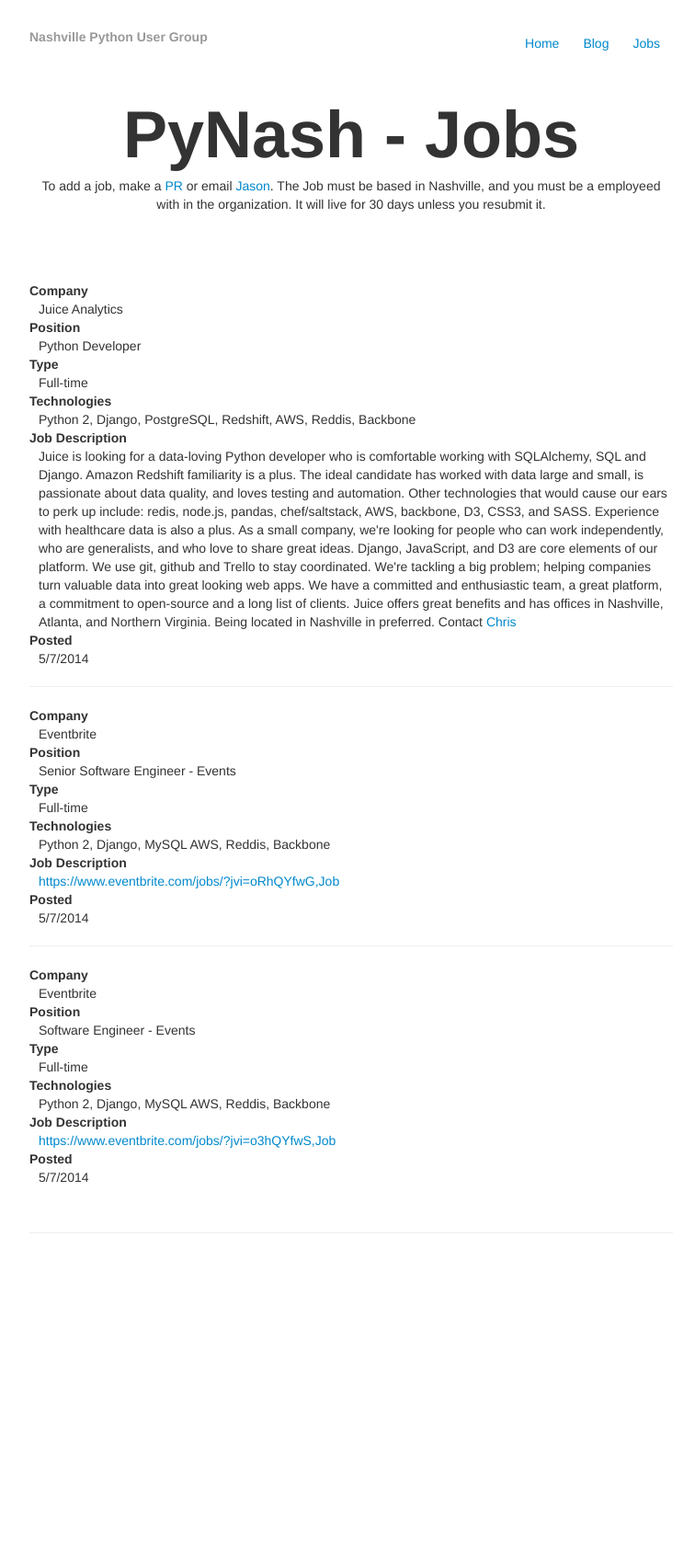
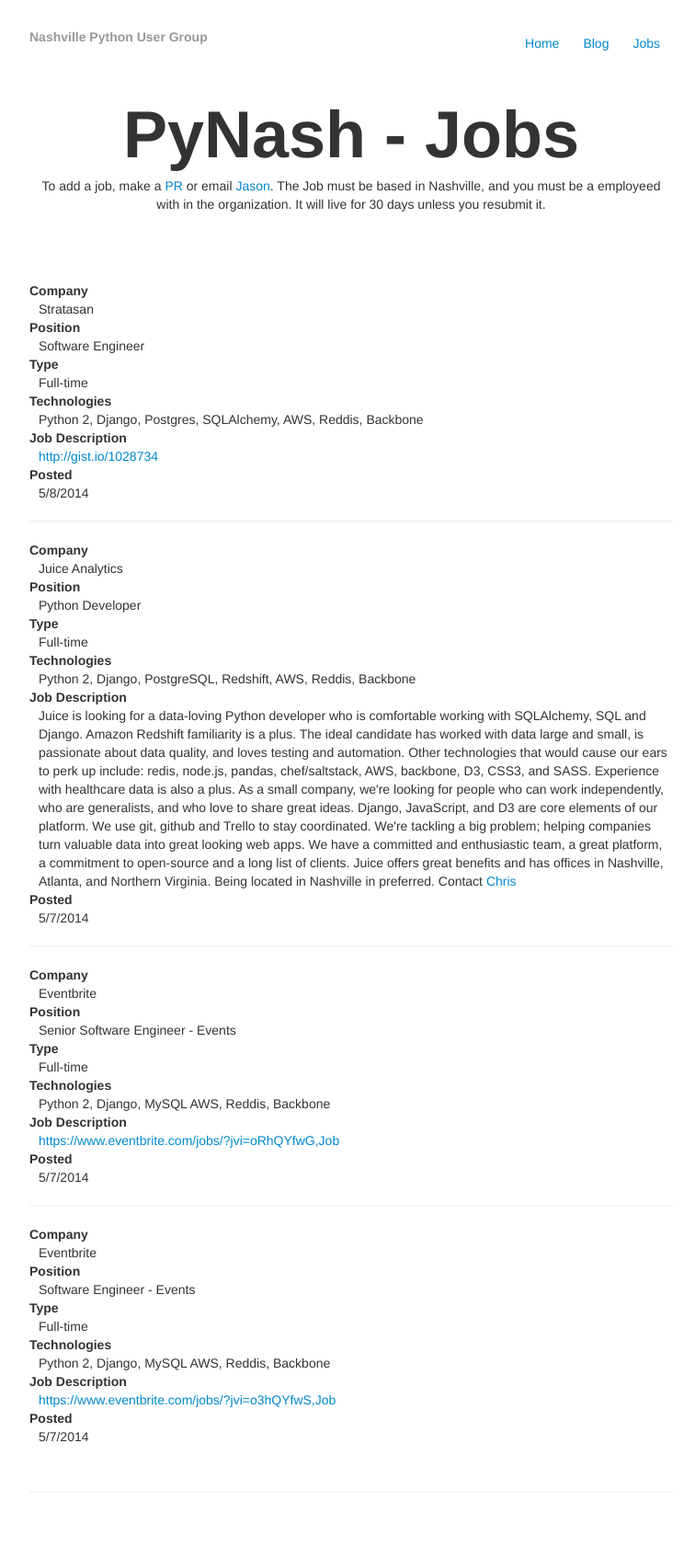
Before and after one commit to pynashorg/pynashorg.github.com, a Jekyll site: the page built from jobs.html, in a window 1280 px wide. Shown: the whole page at 92% size, without its empty margins (258-1014 px from the left). Built offline with Jekyll 4.4.1, drawn with Linux system fonts in a browser that asks for light colours; nearby versions of some CDN libraries; library files that are not in the unit come from our copies; before the commit the page ends 1412 px from its top, so only the background shows below that.

Commit message:
Adding Stratasan Job
Signed-off-by: Jason Myers <jason@jasonamyers.com>

```diff
--- a/jobs.html
+++ b/jobs.html
@@ -12,6 +12,21 @@
 </div>
 
 <div class="row-fluid">
+  <dl>
+    <dt>Company</dt>
+    <dd>Stratasan</dd>
+    <dt>Position</dt>
+    <dd>Software Engineer</dd>
+    <dt>Type</dt>
+    <dd>Full-time</dd>
+    <dt>Technologies</dt>
+    <dd>Python 2, Django, Postgres, SQLAlchemy, AWS, Reddis, Backbone</dd>
+    <dt>Job Description</dt>
+    <dd><a href="http://gist.io/1028734">http://gist.io/1028734</a></dd>
+    <dt>Posted</dt>
+    <dd>5/8/2014</dd>
+  </dl>
+  <hr />
   <dl>
     <dt>Company</dt>
     <dd>Juice Analytics</dd>
```
